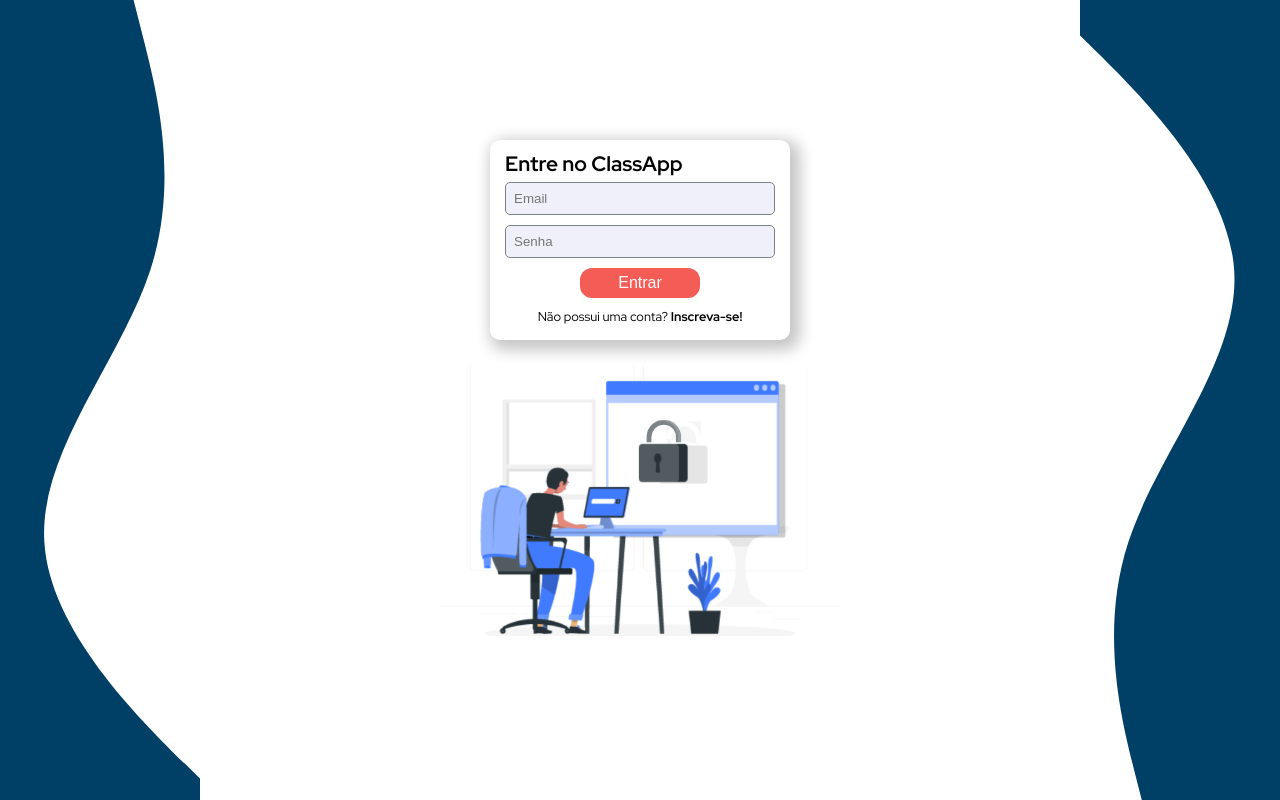
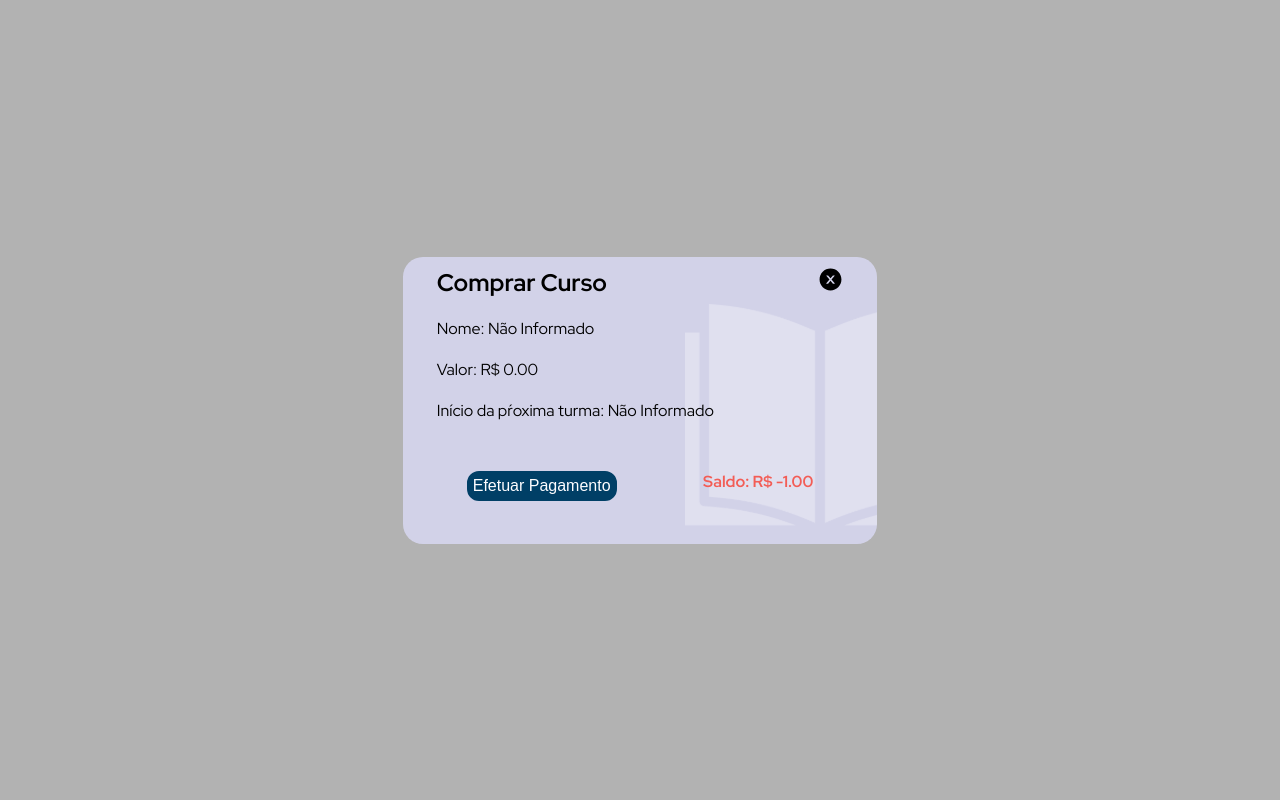
Before and after one commit to GustavoCielo/class-app-react, a React (Create React App) app: page / in a window 1280 px wide. Built offline with nearby package versions, Linux system fonts and the light colour scheme.

Commit message:
feat: created modal buy courses

```diff
--- a/src/App.js
+++ b/src/App.js
@@ -1,11 +1,11 @@
 import GlobalStyle from "./styles/global";
-import PageLogin from "./pages/Login";
+import ModalBuyCourse from "./components/ModalBuyCourse";
 
 function App() {
   return (
     <>
       <GlobalStyle />
-      <PageLogin />
+      <ModalBuyCourse />
     </>
   );
 }
--- /dev/null
+++ b/src/components/ModalBuyCourse/index.jsx
@@ -0,0 +1,43 @@
+import { IconClose, Row, RowControllers } from "./style";
+
+import Button from "../Button";
+import Modal from "../Modal";
+
+import Book from "../../assets/book.svg";
+
+const ModalBuyCourse = ({
+  nomeCurso = "Não Informado",
+  valorCurso = 0.0,
+  dataInício = "Não Informado",
+  saldo = -1,
+}) => {
+  return (
+    <>
+      <Modal backgroundImage={Book}>
+        <Row>
+          <h2>Comprar Curso</h2>
+          <IconClose />
+        </Row>
+        <Row>
+          <p>Nome: {nomeCurso}</p>
+        </Row>
+        <Row>
+          <p>Valor: R$ {valorCurso.toFixed(2)}</p>
+        </Row>
+        <Row>
+          <p>Início da pŕoxima turma: {dataInício}</p>
+        </Row>
+        <RowControllers>
+          <Button colorBG={"var(--color-theme)"}>Efetuar Pagamento</Button>
+          {saldo > 0 ? (
+            <p style={{ color: "#2fa38d" }}>Saldo: R$ {saldo.toFixed(2)}</p>
+          ) : (
+            <p style={{ color: "#F35D56" }}>Saldo: R$ {saldo.toFixed(2)}</p>
+          )}
+        </RowControllers>
+      </Modal>
+    </>
+  );
+};
+
+export default ModalBuyCourse;
--- /dev/null
+++ b/src/components/ModalBuyCourse/style.js
@@ -0,0 +1,29 @@
+import styled from "styled-components";
+
+import { AiFillCloseCircle } from "react-icons/ai";
+
+export const IconClose = styled(AiFillCloseCircle)`
+  font-size: 25px;
+`;
+
+export const Row = styled.div`
+  width: 90%;
+  padding: 10px;
+  margin: 0 auto;
+
+  display: flex;
+  justify-content: space-between;
+`;
+
+export const RowControllers = styled.div`
+  width: 90%;
+  padding: 40px;
+  margin: 0 auto;
+
+  display: flex;
+  justify-content: space-between;
+
+  p {
+    font-weight: 600;
+  }
+`;
```
Also changed, not shown: src/assets/book (1) 1.png (deleted), src/assets/book.svg (added).
